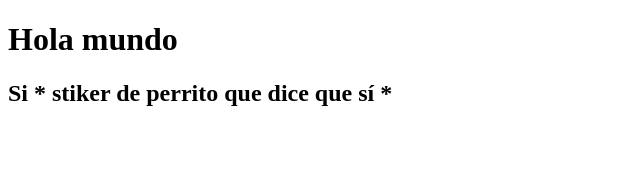
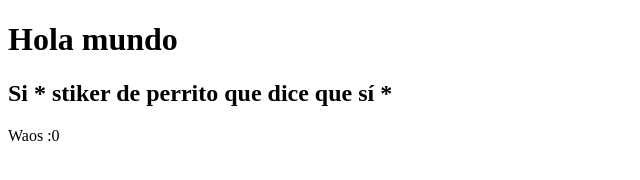
Before and after one commit to eduardomarcialhdez/prueba, a plain HTML site: page index.html in a window 1280 px wide. Shown: the full height of the page, 0-640 px from the left. Drawn offline with Linux system fonts and the light colour scheme.

Commit message:
Segundo cambio

```diff
--- a/index.html
+++ b/index.html
@@ -8,5 +8,6 @@
 <body>
     <h1>Hola mundo</h1>
     <h2>Si * stiker de perrito que dice que sí *</h2>
+    <p>Waos :0</p>
 </body>
 </html>
```
